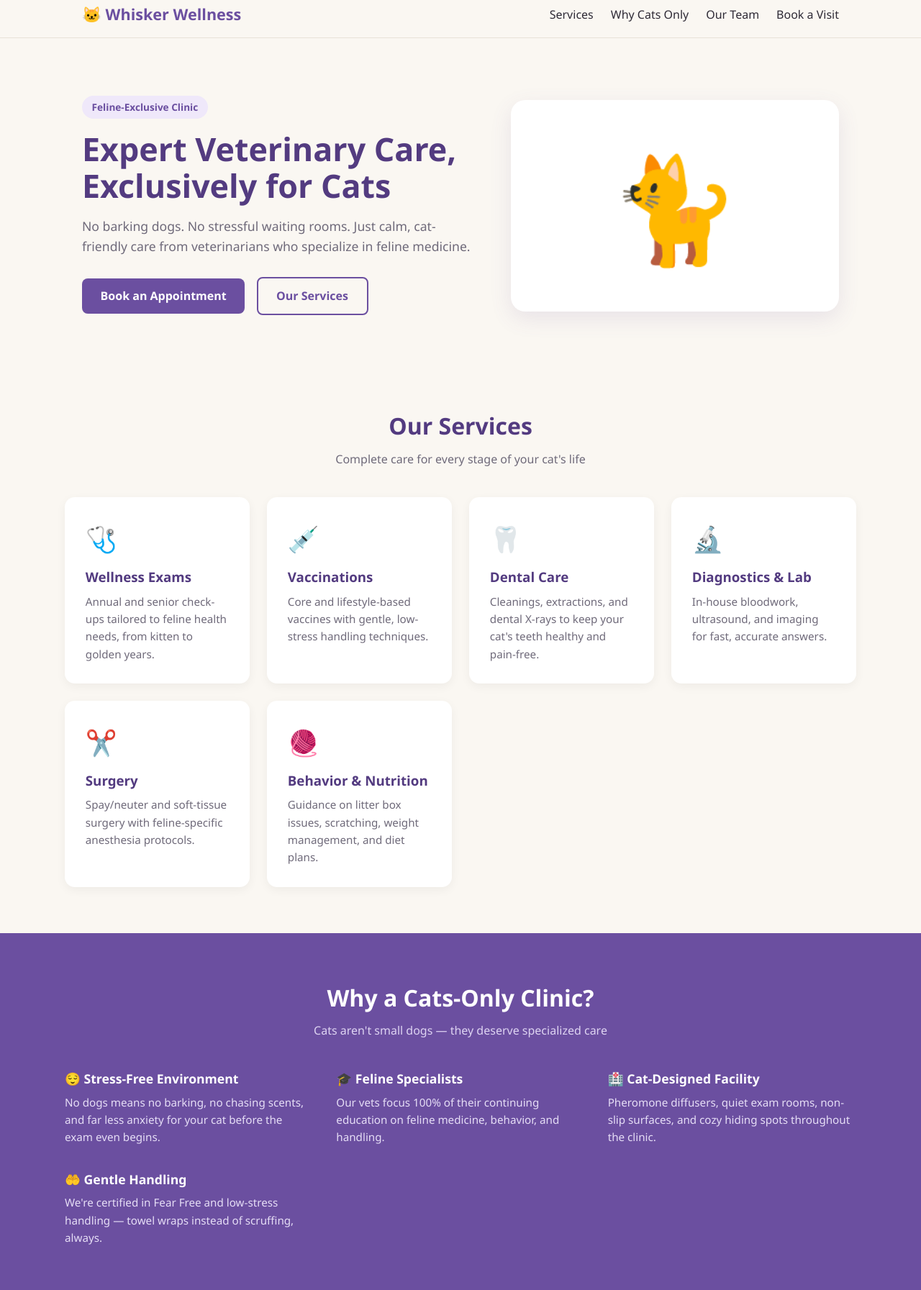
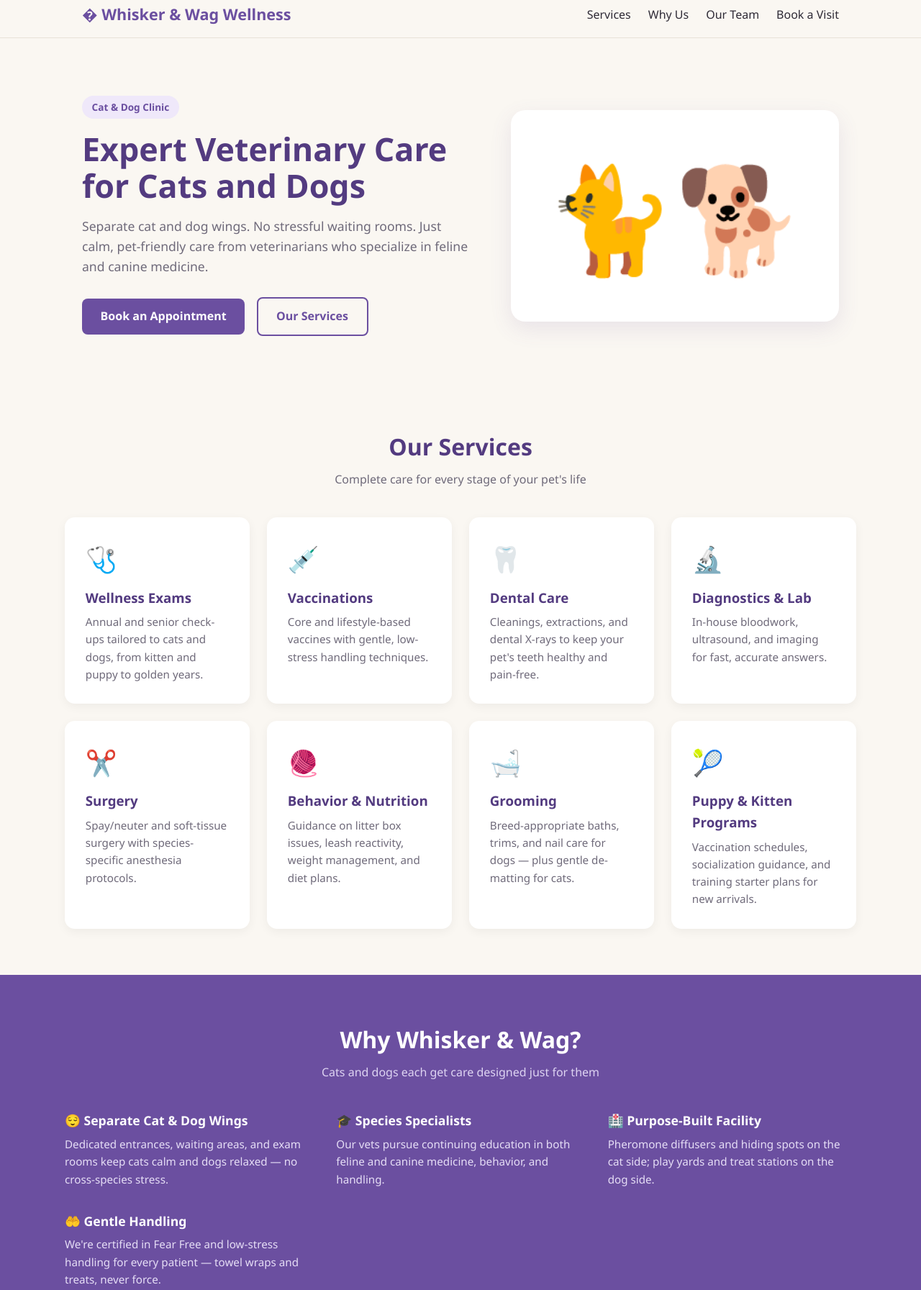
Before and after one commit to farhanashrafdev/kc-workshop, a plain HTML site: page index.html in a window 1280 px wide. Shown: the part 11-1804 px from the top of the page at 72% size. Drawn offline with Linux system fonts and the light colour scheme.

Commit message:
Expand clinic to welcome dogs alongside cats

```diff
--- a/index.html
+++ b/index.html
@@ -3,7 +3,7 @@
 <head>
   <meta charset="UTF-8" />
   <meta name="viewport" content="width=device-width, initial-scale=1.0" />
-  <title>Whisker Wellness — Cat-Only Veterinary Clinic</title>
+  <title>Whisker & Wag Wellness — Cat & Dog Veterinary Clinic</title>
   <style>
     :root {
       --primary: #6b4fa0;
@@ -270,10 +270,10 @@
 <body>
   <header>
     <nav>
-      <a class="logo" href="#">🐱 Whisker Wellness</a>
+      <a class="logo" href="#">� Whisker & Wag Wellness</a>
       <ul class="nav-links">
         <li><a href="#services">Services</a></li>
-        <li><a href="#why">Why Cats Only</a></li>
+        <li><a href="#why">Why Us</a></li>
         <li><a href="#team">Our Team</a></li>
         <li><a href="#appointment">Book a Visit</a></li>
       </ul>
@@ -282,27 +282,27 @@
 
   <section class="hero">
     <div>
-      <span class="badge">Feline-Exclusive Clinic</span>
-      <h1>Expert Veterinary Care, Exclusively for Cats</h1>
+      <span class="badge">Cat & Dog Clinic</span>
+      <h1>Expert Veterinary Care for Cats and Dogs</h1>
       <p>
-        No barking dogs. No stressful waiting rooms. Just calm, cat-friendly care
-        from veterinarians who specialize in feline medicine.
+        Separate cat and dog wings. No stressful waiting rooms. Just calm,
+        pet-friendly care from veterinarians who specialize in feline and canine medicine.
       </p>
       <a class="btn btn-primary" href="#appointment">Book an Appointment</a>
       <a class="btn btn-outline" href="#services">Our Services</a>
     </div>
-    <div class="hero-art">🐈</div>
+    <div class="hero-art">🐈🐕</div>
   </section>
 
   <section id="services">
     <div class="container">
       <h2 class="section-title">Our Services</h2>
-      <p class="section-sub">Complete care for every stage of your cat's life</p>
+      <p class="section-sub">Complete care for every stage of your pet's life</p>
       <div class="cards">
         <div class="card">
           <div class="icon">🩺</div>
           <h3>Wellness Exams</h3>
-          <p>Annual and senior check-ups tailored to feline health needs, from kitten to golden years.</p>
+          <p>Annual and senior check-ups tailored to cats and dogs, from kitten and puppy to golden years.</p>
         </div>
         <div class="card">
           <div class="icon">💉</div>
@@ -312,7 +312,7 @@
         <div class="card">
           <div class="icon">🦷</div>
           <h3>Dental Care</h3>
-          <p>Cleanings, extractions, and dental X-rays to keep your cat's teeth healthy and pain-free.</p>
+          <p>Cleanings, extractions, and dental X-rays to keep your pet's teeth healthy and pain-free.</p>
         </div>
         <div class="card">
           <div class="icon">🔬</div>
@@ -322,12 +322,22 @@
         <div class="card">
           <div class="icon">✂️</div>
           <h3>Surgery</h3>
-          <p>Spay/neuter and soft-tissue surgery with feline-specific anesthesia protocols.</p>
+          <p>Spay/neuter and soft-tissue surgery with species-specific anesthesia protocols.</p>
         </div>
         <div class="card">
           <div class="icon">🧶</div>
           <h3>Behavior & Nutrition</h3>
-          <p>Guidance on litter box issues, scratching, weight management, and diet plans.</p>
+          <p>Guidance on litter box issues, leash reactivity, weight management, and diet plans.</p>
+        </div>
+        <div class="card">
+          <div class="icon">🛁</div>
+          <h3>Grooming</h3>
+          <p>Breed-appropriate baths, trims, and nail care for dogs — plus gentle de-matting for cats.</p>
+        </div>
+        <div class="card">
+          <div class="icon">🎾</div>
+          <h3>Puppy & Kitten Programs</h3>
+          <p>Vaccination schedules, socialization guidance, and training starter plans for new arrivals.</p>
         </div>
       </div>
     </div>
@@ -335,24 +345,24 @@
 
   <section id="why" class="why">
     <div class="container">
-      <h2 class="section-title">Why a Cats-Only Clinic?</h2>
-      <p class="section-sub">Cats aren't small dogs — they deserve specialized care</p>
+      <h2 class="section-title">Why Whisker & Wag?</h2>
+      <p class="section-sub">Cats and dogs each get care designed just for them</p>
       <div class="why-grid">
         <div class="why-item">
-          <h3>😌 Stress-Free Environment</h3>
-          <p>No dogs means no barking, no chasing scents, and far less anxiety for your cat before the exam even begins.</p>
+          <h3>😌 Separate Cat & Dog Wings</h3>
+          <p>Dedicated entrances, waiting areas, and exam rooms keep cats calm and dogs relaxed — no cross-species stress.</p>
         </div>
         <div class="why-item">
-          <h3>🎓 Feline Specialists</h3>
-          <p>Our vets focus 100% of their continuing education on feline medicine, behavior, and handling.</p>
+          <h3>🎓 Species Specialists</h3>
+          <p>Our vets pursue continuing education in both feline and canine medicine, behavior, and handling.</p>
         </div>
         <div class="why-item">
-          <h3>🏥 Cat-Designed Facility</h3>
-          <p>Pheromone diffusers, quiet exam rooms, non-slip surfaces, and cozy hiding spots throughout the clinic.</p>
+          <h3>🏥 Purpose-Built Facility</h3>
+          <p>Pheromone diffusers and hiding spots on the cat side; play yards and treat stations on the dog side.</p>
         </div>
         <div class="why-item">
           <h3>🤲 Gentle Handling</h3>
-          <p>We're certified in Fear Free and low-stress handling — towel wraps instead of scruffing, always.</p>
+          <p>We're certified in Fear Free and low-stress handling for every patient — towel wraps and treats, never force.</p>
         </div>
       </div>
     </div>
@@ -361,7 +371,7 @@
   <section id="team">
     <div class="container">
       <h2 class="section-title">Meet Our Team</h2>
-      <p class="section-sub">Cat people, through and through</p>
+      <p class="section-sub">Pet people, through and through</p>
       <div class="cards">
         <div class="card team-card">
           <div class="avatar">👩‍⚕️</div>
@@ -372,6 +382,11 @@
           <div class="avatar">👨‍⚕️</div>
           <h3>Dr. Sam Okafor</h3>
           <span>Surgeon · Dental Care Lead</span>
+        </div>
+        <div class="card team-card">
+          <div class="avatar">👩‍⚕️</div>
+          <h3>Dr. Priya Nair</h3>
+          <span>Veterinarian · Canine Medicine & Behavior</span>
         </div>
         <div class="card team-card">
           <div class="avatar">🧑‍⚕️</div>
@@ -392,8 +407,16 @@
           <input type="text" id="owner" name="owner" required />
         </div>
         <div>
-          <label for="cat">Cat's Name</label>
-          <input type="text" id="cat" name="cat" required />
+          <label for="pet">Pet's Name</label>
+          <input type="text" id="pet" name="pet" required />
+        </div>
+        <div>
+          <label for="pet-type">Pet Type</label>
+          <select id="pet-type" name="pet-type" required>
+            <option value="">Select…</option>
+            <option>Cat</option>
+            <option>Dog</option>
+          </select>
         </div>
         <div>
           <label for="email">Email</label>
@@ -409,6 +432,8 @@
             <option>Diagnostics & Lab</option>
             <option>Surgery Consultation</option>
             <option>Behavior & Nutrition</option>
+            <option>Grooming</option>
+            <option>Puppy & Kitten Program</option>
           </select>
         </div>
         <div>
@@ -417,7 +442,7 @@
         </div>
         <div>
           <label for="notes">Notes (optional)</label>
-          <textarea id="notes" name="notes" rows="3" placeholder="Anything we should know about your cat?"></textarea>
+          <textarea id="notes" name="notes" rows="3" placeholder="Anything we should know about your pet?"></textarea>
         </div>
         <button type="submit">Request Appointment</button>
         <p class="form-msg" id="form-msg">Thank you! We'll be in touch to confirm your visit. 🐾</p>
@@ -426,9 +451,9 @@
   </section>
 
   <footer>
-    <p><strong>Whisker Wellness Cat Clinic</strong></p>
+    <p><strong>Whisker & Wag Wellness Clinic</strong></p>
     <p>123 Purrfect Lane · Open Mon–Sat, 8am–6pm · (555) 012-3456</p>
-    <p>© 2026 Whisker Wellness. Cats only — we mean it. 🐱</p>
+    <p>© 2026 Whisker & Wag Wellness. Cats and dogs welcome. 🐱🐶</p>
   </footer>
 
   <script>
```
